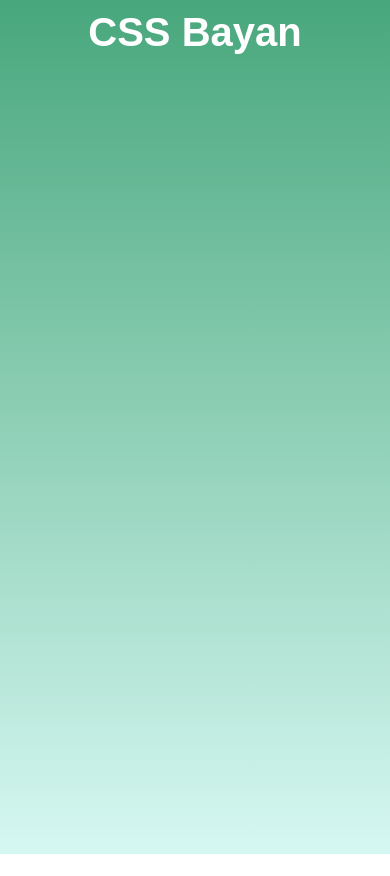
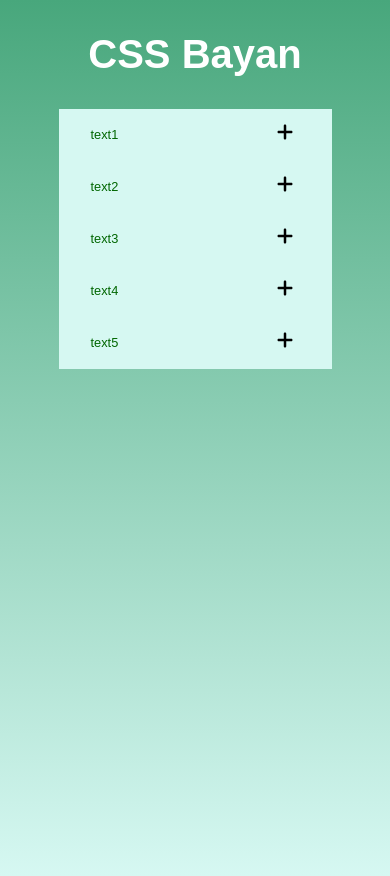
Before and after one commit to scheslen/cssBayan, a plain HTML site: page cssBayan/index.html in a window 390 px wide. Before the commit the page ends 854 px from the top, so only its background shows below. Drawn offline with Linux system fonts and the light colour scheme.

Commit message:
feat: create byan (Sun, Mar 12, 2023  8:48:14 AM)

```diff
--- a/cssBayan/css/style.css
+++ b/cssBayan/css/style.css
@@ -58,6 +58,74 @@
      wrap: wrap;
  }
 
+ main {
+ }
  h1{
-    margin: 10px auto;
+    text-align: center;
+    font-size: 2.5rem;
+    margin: 2rem auto;
  }
+
+.bayan{
+    width: 70%;
+    max-width: 800px;
+    margin: 2rem auto;
+    cursor: pointer;
+    background-color: #d6f8f2;
+    color: #060;
+    text-align: left;
+}
+
+
+.bayan-item{
+ /*   background-color: #48a77c;
+    color: #060;*/
+}
+
+.bayan-item-head{
+  padding: 0.5rem 2rem ;
+  min-height: 3.25rem;
+  line-height: 1.25rem;
+
+}
+
+.item-ico{
+    max-width: 30px;
+    transition: transform 0.5s easy-in-out ;
+
+}
+.item-ico:hover {
+    transform: rotate(45deg);
+}
+
+.bayan-item-body{
+    display: none;
+    padding: 1rem;
+    border-top: 1px solid;
+    border-image: linear-gradient(to right,transparent, #060, transparent) 1;
+    transition: all 0.5s;
+}
+
+.bayan-item-head:hover + .bayan-item-body{
+    display: block;
+}
+
+.item-img{
+  margin: 0 40%;
+  max-width: 100px;
+}
+
+
+/**********************************************************************/
+@media (max-width: 820px) {
+body{
+    font-size: 80%;
+}
+
+}
+@media (max-width: 320px) {
+body{
+    font-size: 60%;
+}
+
+}
--- a/cssBayan/index.html
+++ b/cssBayan/index.html
@@ -13,14 +13,96 @@
     <link rel="stylesheet" href="css/style.css">
 </head>
 <body>
-  <header>
+  <header></header>
+  <main>
    <h1>CSS Bayan</h1>
-  </header>
-  <main>
 
+    <div class="bayan">
+
+      <div class="bayan-item">
+        <div class="bayan-item-head">
+          <div class="flexcontainer">
+            <span class="item-txt">text1</span>
+            <div class="item-ico">
+              <img src="assets/svg/plus1.svg">
+            </div>
+          </div>
+        </div>
+        <div class="bayan-item-body">
+          <div class="item-img">
+            <img src="assets/img/img1.png">
+          </div>
+        </div>
+      </div>
+
+      <div class="bayan-item">
+        <div class="bayan-item-head">
+          <div class="flexcontainer">
+            <span class="item-txt">text2</span>
+            <div class="item-ico">
+              <img src="assets/svg/plus1.svg">
+            </div>
+          </div>
+
+        </div>
+        <div class="bayan-item-body">
+          <div class="item-img">
+            <img src="assets/img/img2.png">
+          </div>
+        </div>
+      </div>
+
+      <div class="bayan-item">
+        <div class="bayan-item-head">
+          <div class="flexcontainer">
+            <span class="item-txt">text3</span>
+            <div class="item-ico">
+              <img src="assets/svg/plus1.svg">
+            </div>
+          </div>
+        </div>
+        <div class="bayan-item-body">
+          <div class="item-img">
+            <img src="assets/img/img1.png">
+          </div>
+        </div>
+      </div>
+
+      <div class="bayan-item">
+        <div class="bayan-item-head">
+          <div class="flexcontainer">
+            <span class="item-txt">text4</span>
+            <div class="item-ico">
+              <img src="assets/svg/plus1.svg">
+            </div>
+          </div>
+        </div>
+        <div class="bayan-item-body">
+          <div class="item-img">
+            <img src="assets/img/img1.png">
+          </div>
+        </div>
+      </div>
+
+      <div class="bayan-item">
+        <div class="bayan-item-head">
+          <div class="flexcontainer">
+            <span class="item-txt">text5</span>
+            <div class="item-ico">
+              <img src="assets/svg/plus1.svg">
+            </div>
+          </div>
+        </div>
+        <div class="bayan-item-body">
+          <div class="item-img">
+            <img src="assets/img/img2.png">
+          </div>
+        </div>
+      </div>
+
+    </div>
   </main>
-  <footer>
 
-  </footer>
+  <footer></footer>
 </body>
 </html>
```
Also changed, not shown: cssBayan/assets/img/img1.png (added), cssBayan/assets/img/img2.png (added), cssBayan/assets/svg/plus1.svg (added), cssBayan/assets/svg/plus2.svg (added).
